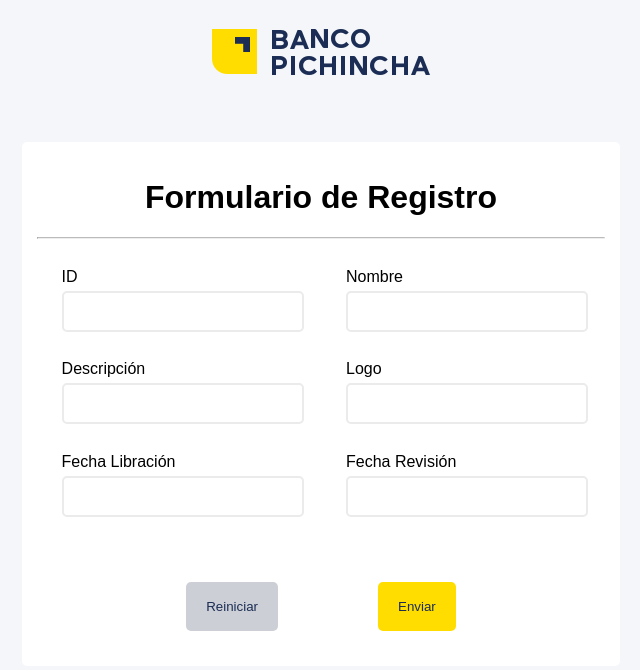
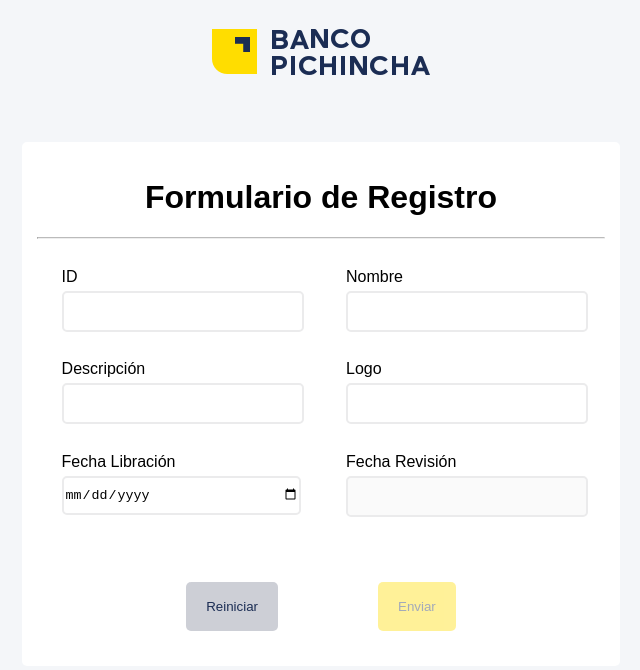
Before and after one commit to punixxher/pichincha-test, an Angular app: page /registro in a window 1280 px wide. Shown: the top 670 px of the page, without its empty margins (319-959 px from the left). Built offline with nearby package versions, Linux system fonts and the light colour scheme.

Commit message:
update validators

```diff
--- a/src/app/app.module.ts
+++ b/src/app/app.module.ts
@@ -8,6 +8,7 @@ import {SharedModule} from "./presentation/shared/components/shared.module";
 import {HttpClient, HttpClientModule} from "@angular/common/http";
 import { RegisterComponent } from './presentation/modules/register/register.component';
 import { HeaderComponent } from './presentation/layout/header/header.component';
+import {ReactiveFormsModule} from "@angular/forms";
 
 
 @NgModule({
@@ -22,6 +23,7 @@ import { HeaderComponent } from './presentation/layout/header/header.component';
     AppRoutingModule,
     SharedModule,
     HttpClientModule,
+    ReactiveFormsModule,
   ],
   bootstrap: [AppComponent],
 })
--- a/src/app/presentation/modules/register/register.component.html
+++ b/src/app/presentation/modules/register/register.component.html
@@ -4,23 +4,28 @@
     <div class="frmContent">
       <h1>Formulario de Registro</h1>
       <hr class="solid">
+      <form [formGroup]="formDataComponent" (ngSubmit)="onSubmit()">
         <div class="row">
-        <div class="col"><label>ID</label><input type="text"/></div>
-        <div class="col"><label>Nombre</label><input type="text"/></div>
+          <div class="col"><label>ID</label><input (blur)="validateValue('id')" id="id" type="text" formControlName="id"/></div>
+          <div class="col"><label>Nombre</label><input (blur)="validateValue('name')" id="name" type="text" formControlName="name"/></div>
         </div>
         <div class="row">
-        <div class="col"><label>Descripción</label><input type="text"/></div>
-        <div class="col"><label>Logo</label><input type="text"/></div>
+          <div class="col"><label>Descripción</label><input (blur)="validateValue('description')" id="description" type="text" formControlName="description"/>
+          </div>
+          <div class="col"><label>Logo</label><input id="logo"  (blur)="validateValue('logo')" type="text" formControlName="logo"/></div>
         </div>
         <div class="row">
-        <div class="col"><label>Fecha Libración</label><input type="text"/></div>
-        <div class="col"><label>Fecha Revisión</label><input type="text"/></div>
+          <div class="col"><label>Fecha Libración</label><input (blur)="validateValue('dateinit')" min="{{minDate | date:'yyyy-MM-dd'}}" id="dateinit" type="date" formControlName="dateinit"/>
+          </div>
+          <div class="col"><label>Fecha Revisión</label><input (blur)="validateValue('dateEnd')" id="dateEnd" type="text" formControlName="dateEnd"/>
+          </div>
         </div>
 
         <div class="groupActions">
-        <app-button typeBtn="secondary">Reiniciar</app-button>
-        <app-button>Enviar</app-button>
+          <app-button typeBtn="secondary" (btnAction)="reset()">Reiniciar</app-button>
+          <app-button (btnAction)="send()" [disabled]="true">Enviar</app-button>
+        </div>
+      </form>
     </div>
   </div>
 </div>
-</div>
--- a/src/app/presentation/modules/register/register.component.scss
+++ b/src/app/presentation/modules/register/register.component.scss
@@ -1,6 +1,9 @@
+h1{
+  text-align: center;
+}
+
 .frmContent{
   background-color: white;
-  text-align: center;
   width: 50%;
   margin: 0 auto;
   border-radius: 5px;
@@ -41,3 +44,8 @@ input{
   gap: 100px;
   margin-top: 8%;
 }
+
+
+.txtError{
+  color: red !important;
+}
--- a/src/app/presentation/modules/register/register.component.ts
+++ b/src/app/presentation/modules/register/register.component.ts
@@ -1,4 +1,7 @@
-import { Component } from '@angular/core';
+import {Component} from '@angular/core';
+import {FormBuilder, FormControl, FormGroup, Validators} from "@angular/forms";
+import {DEBUG} from "@angular/compiler-cli/src/ngtsc/logging/src/console_logger";
+import {from} from "rxjs";
 
 @Component({
   selector: 'app-register',
@@ -6,5 +9,82 @@ import { Component } from '@angular/core';
   styleUrls: ['./register.component.scss']
 })
 export class RegisterComponent {
+  public formDataComponent: any = this.formBuilder.group({
+    id: [{value:'', disabled: false}, [Validators.required, Validators.minLength(3), Validators.maxLength(10)]],
+    name: [{value:'', disabled: false}, [Validators.required, Validators.minLength(5), Validators.maxLength(100)]],
+    description: [{value:'', disabled: false}, [Validators.required, Validators.minLength(10), Validators.maxLength(200)]],
+    logo: [{value:'', disabled: false}, [Validators.required]],
+    dateinit: [{value:'', disabled: false}, [Validators.required]],
+    dateEnd: [{value:'', disabled: true}],
+  })
+
+  minDate = new Date()
+
+
+  constructor(private formBuilder: FormBuilder) {
+    console.log(this.minDate)
+  }
+
+  validateValue(event: any) {
+    const data = this.formDataComponent.controls[event]
+
+    if(data.status === 'INVALID'){
+      let txtError = ''
+      if(data.errors.required) {
+        txtError = 'Campo requerido'
+      }
+      if(data.errors.minlength) {
+        txtError = `Longitud minima ${data.errors.minlength.requiredLength}`
+      }
+
+      if(data.errors.maxlength) {
+        txtError = `Longitud maxima ${data.errors.maxlength.requiredLength}`
+      }
+
+      const element: any = document.getElementById(event)
+      element.classList.add('invalidInput')
+
+      const itemError: any = document.getElementById(
+        event + 'Error'
+      )
+      if(!itemError){
+        element.insertAdjacentElement(
+          'afterend',
+          <Element>(
+            this.htmlToElement(
+              `<span id="${event}Error" class="txtError">${txtError}</span>`
+            )
+          )
+        )
+      }
+    }else {
+      const itemError: any = document.getElementById(
+        event + 'Error'
+      )
+      itemError.remove()
+      const element: any = document.getElementById(event)
+      element.classList.remove('invalidInput')
+    }
+  }
+
+  htmlToElement(html: string) {
+    const template = document.createElement('template')
+    html = html.trim()
+    template.innerHTML = html
+    return template.content.firstChild
+  }
+
+  reset() {
+    console.log(this.formDataComponent)
+    debugger
+  }
+
+
+  send() {
+
+  }
+
+  onSubmit() {
+  }
 
 }
--- a/src/app/presentation/shared/components/buttons/button/button.component.html
+++ b/src/app/presentation/shared/components/buttons/button/button.component.html
@@ -1,3 +1,3 @@
-<button [ngClass]="typeBtn" (click)="actionClick()">
+<button [class]="typeBtn" [class.disabledBtn]="disabled" (click)="actionClick()">
   <ng-content></ng-content>
 </button>
--- a/src/app/presentation/shared/components/buttons/button/button.component.scss
+++ b/src/app/presentation/shared/components/buttons/button/button.component.scss
@@ -17,3 +17,9 @@ button{
   background-color: $sec-background;
   color: $sec-color;
 }
+
+
+.disabledBtn {
+  opacity: 0.4;
+  cursor: auto;
+}
--- a/src/app/presentation/shared/components/buttons/button/button.component.ts
+++ b/src/app/presentation/shared/components/buttons/button/button.component.ts
@@ -7,6 +7,7 @@ import {Component, EventEmitter, Input, OnInit, Output} from '@angular/core';
 })
 export class ButtonComponent {
   @Input() typeBtn: string = 'primary'
+  @Input() disabled: boolean = false
   @Output() btnAction = new EventEmitter<any>()
 
   actionClick() {
--- a/src/styles.scss
+++ b/src/styles.scss
@@ -37,6 +37,13 @@ input:focus, textarea:focus, select:focus{
 
 }
 
-.d-flex {
-  display: flex;
+
+.invalidInput{
+    outline: none;
+    border: 1px solid red;
 }
+
+.txtError {
+  color: red;
+  font-size: 13px;
+}
```
Lines whose indentation alone changed are shown as unchanged.
